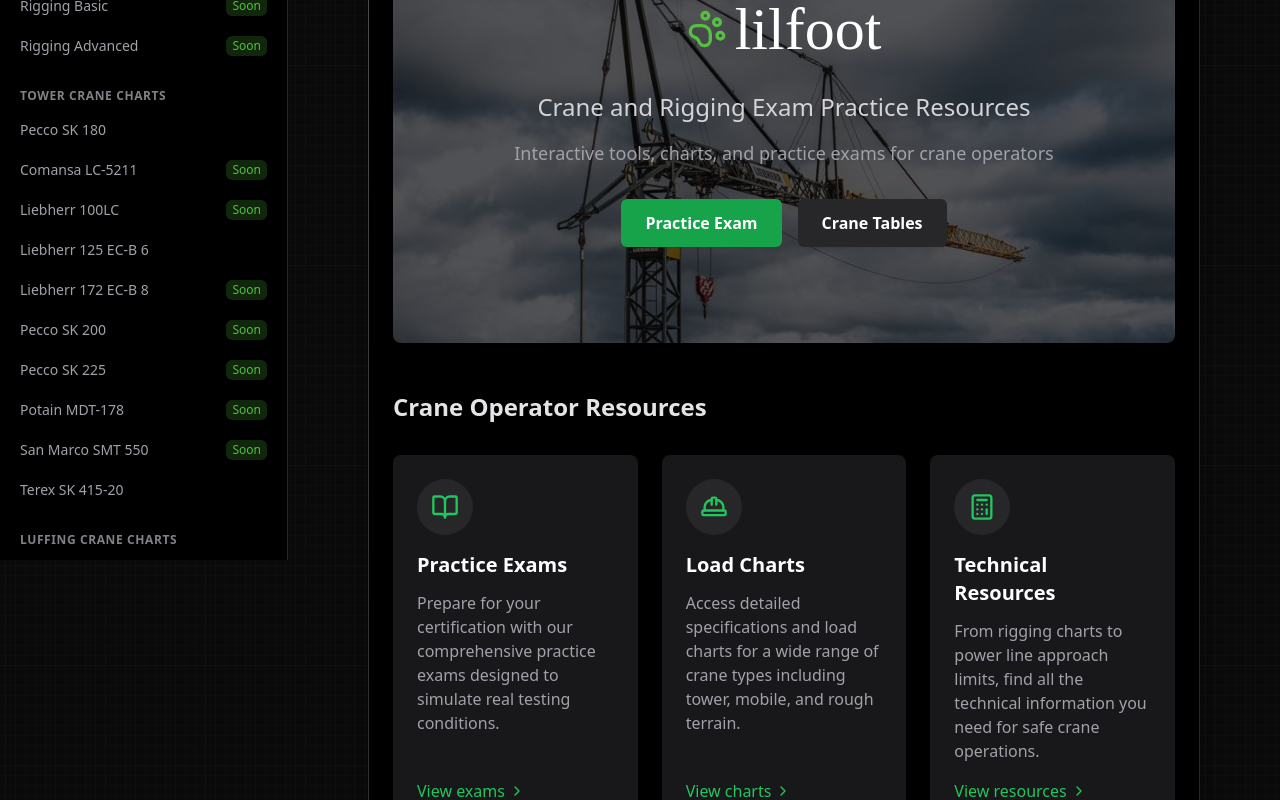
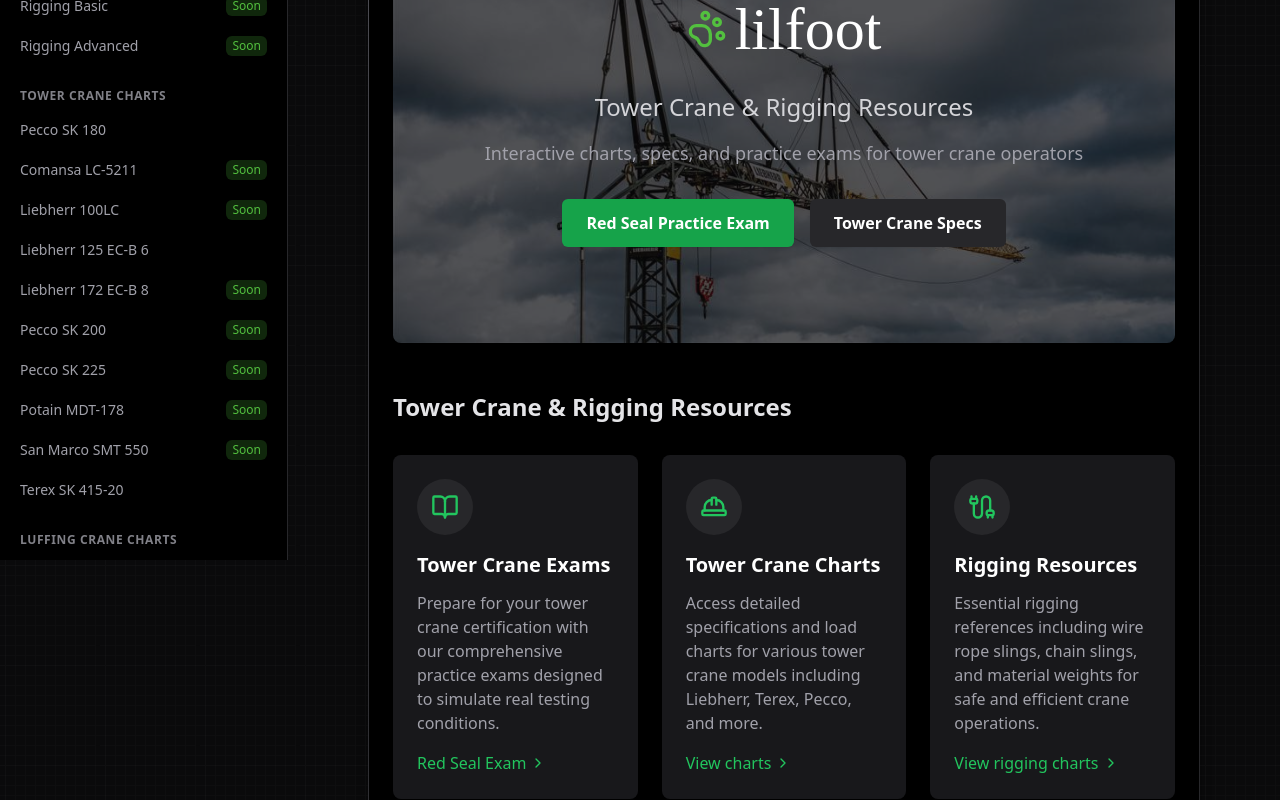
Before and after one commit to ArsCodeAmatoria/lilfoot, a Next.js app: page / in a window 1280 px wide. Shown: the part 240-1040 px from the top of the page. Built offline with nearby package versions, Linux system fonts and the light colour scheme; a web font is replaced by a local one.

Commit message:
Update home page and README to focus on Tower Crane and Rigging content

```diff
--- a/app/page.tsx
+++ b/app/page.tsx
@@ -9,6 +9,8 @@ import {
   Calculator,
   ClipboardCheck,
   ChevronRight,
+  Cable,
+  Ruler,
 } from 'lucide-react';
 
 export default function Page() {
@@ -36,23 +38,23 @@ export default function Page() {
             </h1>
           </div>
           <p className="mt-4 max-w-2xl text-xl font-light text-gray-300 md:text-2xl">
-            Crane and Rigging Exam Practice Resources
+            Tower Crane & Rigging Resources
           </p>
           <p className="text-md mt-4 max-w-2xl text-gray-400 md:text-lg">
-            Interactive tools, charts, and practice exams for crane operators
+            Interactive charts, specs, and practice exams for tower crane operators
           </p>
           <div className="mt-8 flex flex-wrap justify-center gap-4">
             <Link
               href="/red-seal-exam"
               className="text-md rounded-md bg-green-600 px-6 py-3 font-semibold text-white shadow-sm hover:bg-green-500 focus-visible:outline focus-visible:outline-2 focus-visible:outline-offset-2 focus-visible:outline-green-600"
             >
-              Practice Exam
+              Red Seal Practice Exam
             </Link>
             <Link
-              href="/crane-tables"
+              href="/tower-crane/terex-sk-415-20"
               className="text-md rounded-md bg-gray-800 px-6 py-3 font-semibold text-white shadow-sm hover:bg-gray-700 focus-visible:outline focus-visible:outline-2 focus-visible:outline-offset-2 focus-visible:outline-gray-800"
             >
-              Crane Tables
+              Tower Crane Specs
             </Link>
           </div>
         </div>
@@ -61,7 +63,7 @@ export default function Page() {
       {/* Featured Resources Section */}
       <div className="space-y-8">
         <h2 className="text-2xl font-semibold text-gray-200">
-          Crane Operator Resources
+          Tower Crane & Rigging Resources
         </h2>
 
         {/* Feature Cards */}
@@ -70,16 +72,16 @@ export default function Page() {
             <div className="mb-4 flex h-14 w-14 items-center justify-center rounded-full bg-gray-800">
               <BookOpen size={28} className="text-green-500" />
             </div>
-            <h3 className="mb-3 text-xl font-semibold">Practice Exams</h3>
+            <h3 className="mb-3 text-xl font-semibold">Tower Crane Exams</h3>
             <p className="mb-4 flex-grow text-gray-400">
-              Prepare for your certification with our comprehensive practice
+              Prepare for your tower crane certification with our comprehensive practice
               exams designed to simulate real testing conditions.
             </p>
             <Link
-              href="/practice-exams/40-tonnes-and-under"
+              href="/red-seal-exam"
               className="inline-flex items-center font-medium text-green-500 hover:text-green-400"
             >
-              View exams <ChevronRight size={16} className="ml-1" />
+              Red Seal Exam <ChevronRight size={16} className="ml-1" />
             </Link>
           </div>
 
@@ -87,13 +89,13 @@ export default function Page() {
             <div className="mb-4 flex h-14 w-14 items-center justify-center rounded-full bg-gray-800">
               <HardHat size={28} className="text-green-500" />
             </div>
-            <h3 className="mb-3 text-xl font-semibold">Load Charts</h3>
+            <h3 className="mb-3 text-xl font-semibold">Tower Crane Charts</h3>
             <p className="mb-4 flex-grow text-gray-400">
-              Access detailed specifications and load charts for a wide range of
-              crane types including tower, mobile, and rough terrain.
+              Access detailed specifications and load charts for various tower crane
+              models including Liebherr, Terex, Pecco, and more.
             </p>
             <Link
-              href="/tower-crane/pecco-sk-180"
+              href="/tower-crane/liebherr-125-ec-b-6"
               className="inline-flex items-center font-medium text-green-500 hover:text-green-400"
             >
               View charts <ChevronRight size={16} className="ml-1" />
@@ -102,18 +104,17 @@ export default function Page() {
 
           <div className="flex h-full flex-col rounded-lg bg-gray-900 p-6 transition-transform hover:translate-y-[-5px]">
             <div className="mb-4 flex h-14 w-14 items-center justify-center rounded-full bg-gray-800">
-              <Calculator size={28} className="text-green-500" />
+              <Cable size={28} className="text-green-500" />
             </div>
-            <h3 className="mb-3 text-xl font-semibold">Technical Resources</h3>
+            <h3 className="mb-3 text-xl font-semibold">Rigging Resources</h3>
             <p className="mb-4 flex-grow text-gray-400">
-              From rigging charts to power line approach limits, find all the
-              technical information you need for safe crane operations.
+              Essential rigging references including wire rope slings, chain slings, and material weights for safe and efficient crane operations.
             </p>
             <Link
-              href="/rigging-charts/basic"
+              href="/wire-rope-slings"
               className="inline-flex items-center font-medium text-green-500 hover:text-green-400"
             >
-              View resources <ChevronRight size={16} className="ml-1" />
+              View rigging charts <ChevronRight size={16} className="ml-1" />
             </Link>
           </div>
         </div>
@@ -125,7 +126,7 @@ export default function Page() {
           </h2>
 
           <div className="grid grid-cols-1 gap-4 md:grid-cols-2">
-            {demos.slice(0, 8).map((section) => (
+            {demos.slice(0, 6).map((section) => (
               <div key={section.name} className="rounded-lg bg-gray-900 p-5">
                 <h3 className="mb-3 text-lg font-medium text-white">
                   {section.name}
```
